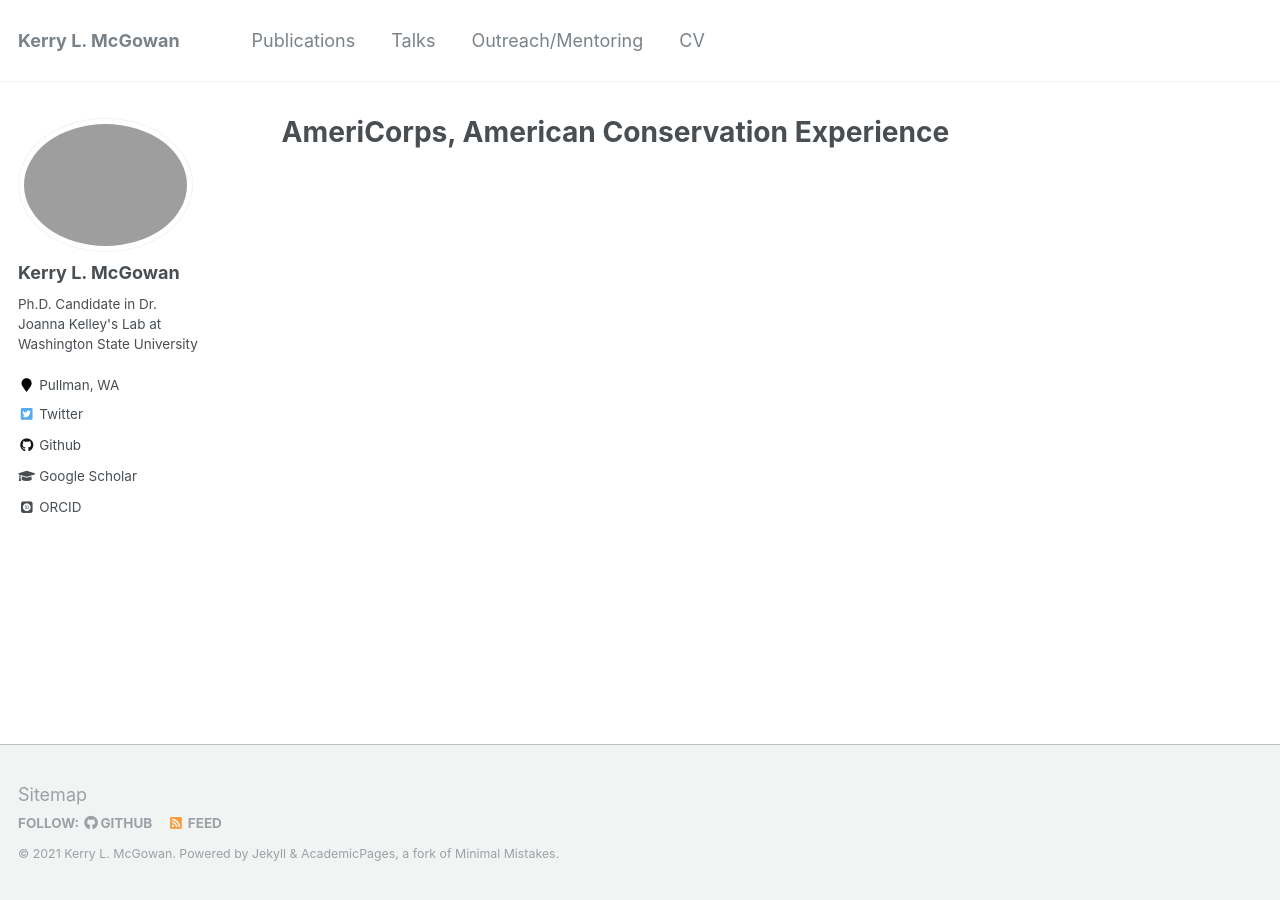
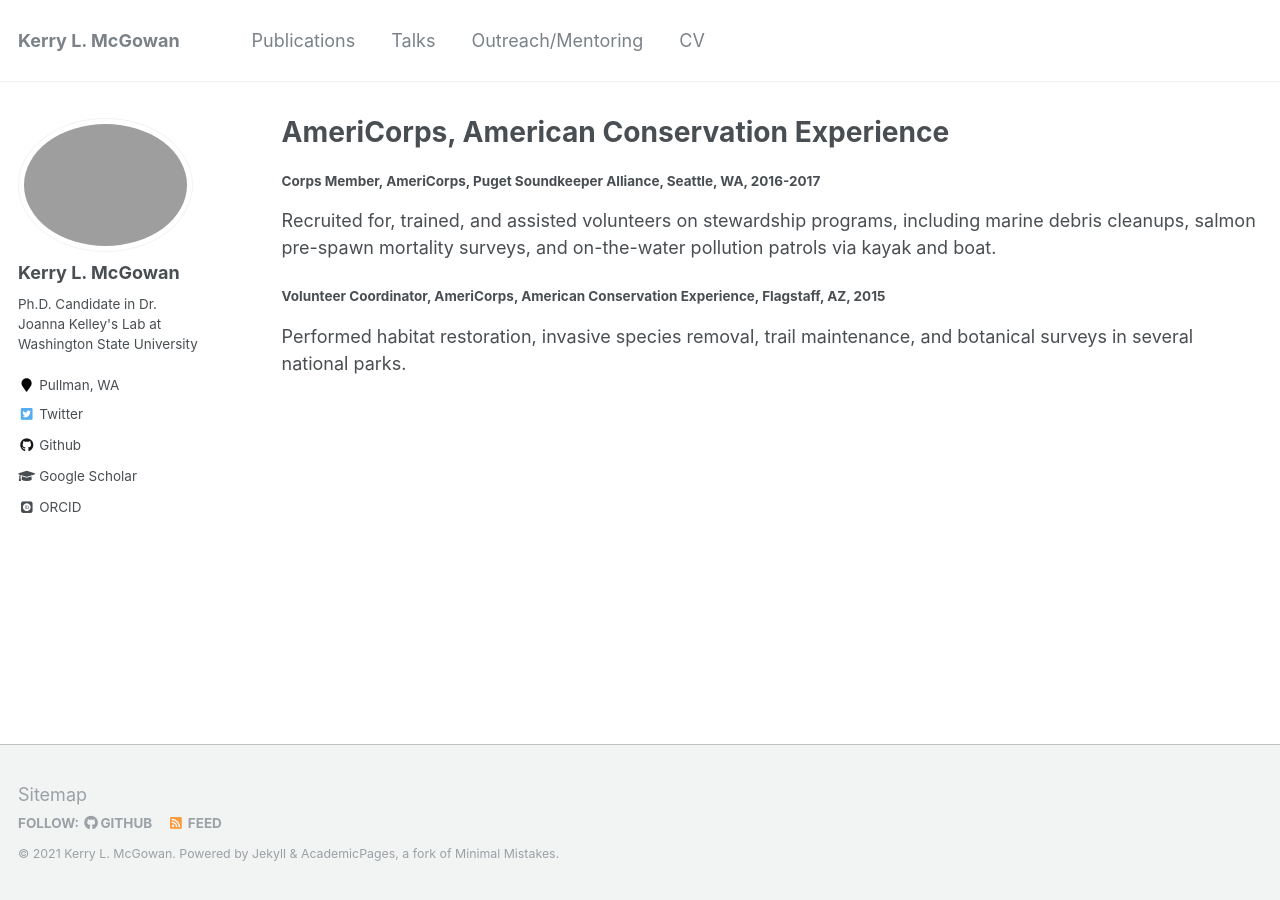
Before and after one commit to kerrymcgowan/kerrymcgowan.github.io, a Jekyll site: the page built from _pages/outreach.md, in a window 1280 px wide. Built offline with Jekyll 4.4.1, drawn with Linux system fonts in a browser that asks for light colours; some web fonts are replaced.

Commit message:
Added AmeriCorps experience

```diff
--- a/_pages/outreach.md
+++ b/_pages/outreach.md
@@ -6,3 +6,9 @@ author_profile: true
 ---
 
 {% include base_path %}
+
+#### Corps Member, AmeriCorps, Puget Soundkeeper Alliance, Seattle, WA, 2016-2017
+Recruited for, trained, and assisted volunteers on stewardship programs, including marine debris cleanups, salmon pre-spawn mortality surveys, and on-the-water pollution patrols via kayak and boat.
+
+#### Volunteer Coordinator, AmeriCorps, American Conservation Experience, Flagstaff, AZ, 2015
+Performed habitat restoration, invasive species removal, trail maintenance, and botanical surveys in several national parks.
```
